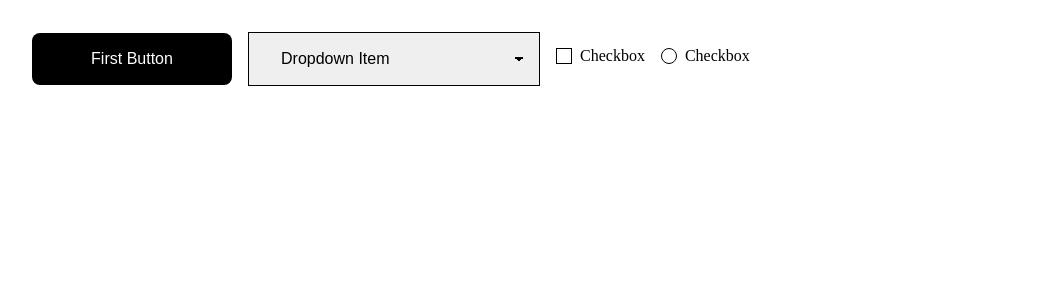
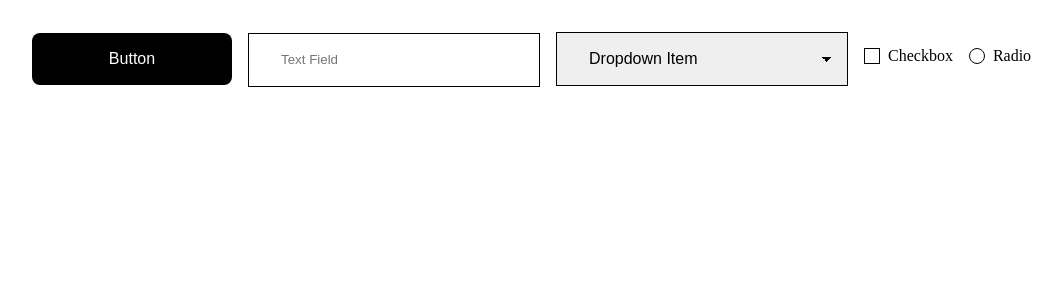
Before and after one commit to ippatev/bbbase-ui, a Vue app: page / in a window 1280 px wide. Shown: the top 300 px of the page, without its empty margins (0-1062 px from the left). Built offline with nearby package versions, Linux system fonts and the light colour scheme.

Commit message:
update: added text-field

```diff
--- a/src/App.vue
+++ b/src/App.vue
@@ -1,9 +1,10 @@
 <template>
   <div class="container">
-    <base-button @click="clickHandler">First Button</base-button>
+    <base-button @click="clickHandler">Button</base-button>
+    <base-text-field placeholder="Text Field" class="ml-16"></base-text-field>
     <base-select @input="selectHandler" :options="selects" class="ml-16" />
-    <base-checkbox class="ml-16" />
-    <base-radio class="ml-16" />
+    <base-checkbox class="ml-16">Checkbox</base-checkbox>
+    <base-radio class="ml-16">Radio</base-radio>
   </div>
 </template>
 
@@ -12,6 +13,7 @@ import BaseButton from './components/BaseButton.vue';
 import BaseSelect from './components/BaseSelect.vue';
 import BaseCheckbox from './components/BaseCheckbox.vue';
 import BaseRadio from './components/BaseRadio.vue';
+import BaseTextField from './components/BaseTextField.vue';
 export default {
   name: 'App',
   data() {
@@ -27,10 +29,11 @@ export default {
     BaseSelect,
     BaseCheckbox,
     BaseRadio,
+    BaseTextField,
   },
   methods: {
     clickHandler(t) {
-      alert(`${t.target.textContent} clicked!`);
+      console.log(`${t.target.textContent} clicked!`);
     },
     selectHandler(t) {
       console.log(`${t.target.value} selected!`);
--- /dev/null
+++ b/src/assets/style/_text-field.scss
@@ -0,0 +1,11 @@
+.bbb-text-field {
+  display: inline-block;
+  width: 292px;
+  max-width: 292px;
+  line-height: 52px;
+  padding: 0 2rem;
+  border: 1px solid black;
+  &:focus {
+    outline: none;
+  }
+}
--- a/src/assets/style/style.scss
+++ b/src/assets/style/style.scss
@@ -18,6 +18,7 @@ body {
 @import './select';
 @import './checkbox';
 @import './radio';
+@import './text-field';
 .container {
   padding: 2em;
 }
--- a/src/components/BaseCheckbox.vue
+++ b/src/components/BaseCheckbox.vue
@@ -6,6 +6,8 @@
       id="checkbox1"
       value="ch1"
     />
-    <label for="checkbox1">Checkbox</label>
+    <label for="checkbox1">
+      <slot />
+    </label>
   </div>
 </template>
--- a/src/components/BaseRadio.vue
+++ b/src/components/BaseRadio.vue
@@ -1,6 +1,8 @@
 <template>
   <div class="bbb-radio">
     <input id="radio1" type="radio" class="bbb-radio__input" />
-    <label for="radio1">Checkbox</label>
+    <label for="radio1">
+      <slot />
+    </label>
   </div>
 </template>
--- a/src/components/BaseTextField.vue
+++ b/src/components/BaseTextField.vue
@@ -0,0 +1,10 @@
+<script>
+import { h } from 'vue';
+export default {
+  render() {
+    return h('input', {
+      class: ['bbb-text-field'],
+    });
+  },
+};
+</script>
```
